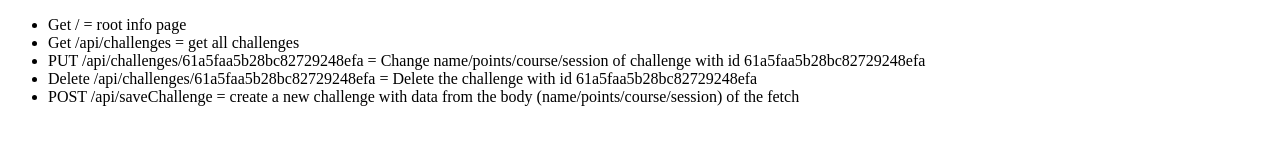
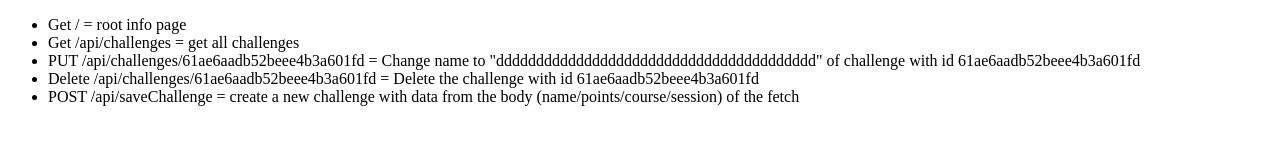
Before and after one commit to EHB-MCT/web2-groupproject-backend-team-david, a website: page public/info.html in a window 1280 px wide. Drawn offline with Linux system fonts and the light colour scheme.

Commit message:
index, js: challenges

```diff
--- a/public/info.html
+++ b/public/info.html
@@ -10,8 +10,8 @@
     <ul>
         <li> Get / = root info page</li>
         <li> Get /api/challenges = get all challenges</li>
-        <li> PUT /api/challenges/61a5faa5b28bc82729248efa = Change name/points/course/session of challenge with id 61a5faa5b28bc82729248efa</li>
-        <li> Delete /api/challenges/61a5faa5b28bc82729248efa = Delete the challenge with id 61a5faa5b28bc82729248efa</li>
+        <li> PUT /api/challenges/61ae6aadb52beee4b3a601fd = Change name to "dddddddddddddddddddddddddddddddddddddddd" of challenge with id 61ae6aadb52beee4b3a601fd</li>
+        <li> Delete /api/challenges/61ae6aadb52beee4b3a601fd = Delete the challenge with id 61ae6aadb52beee4b3a601fd</li>
         <li> POST /api/saveChallenge = create a new challenge with data from the body (name/points/course/session) of the fetch</li>
     </ul>
 </body>
```
Also changed, not shown: index.js (+4 -3 lines).
